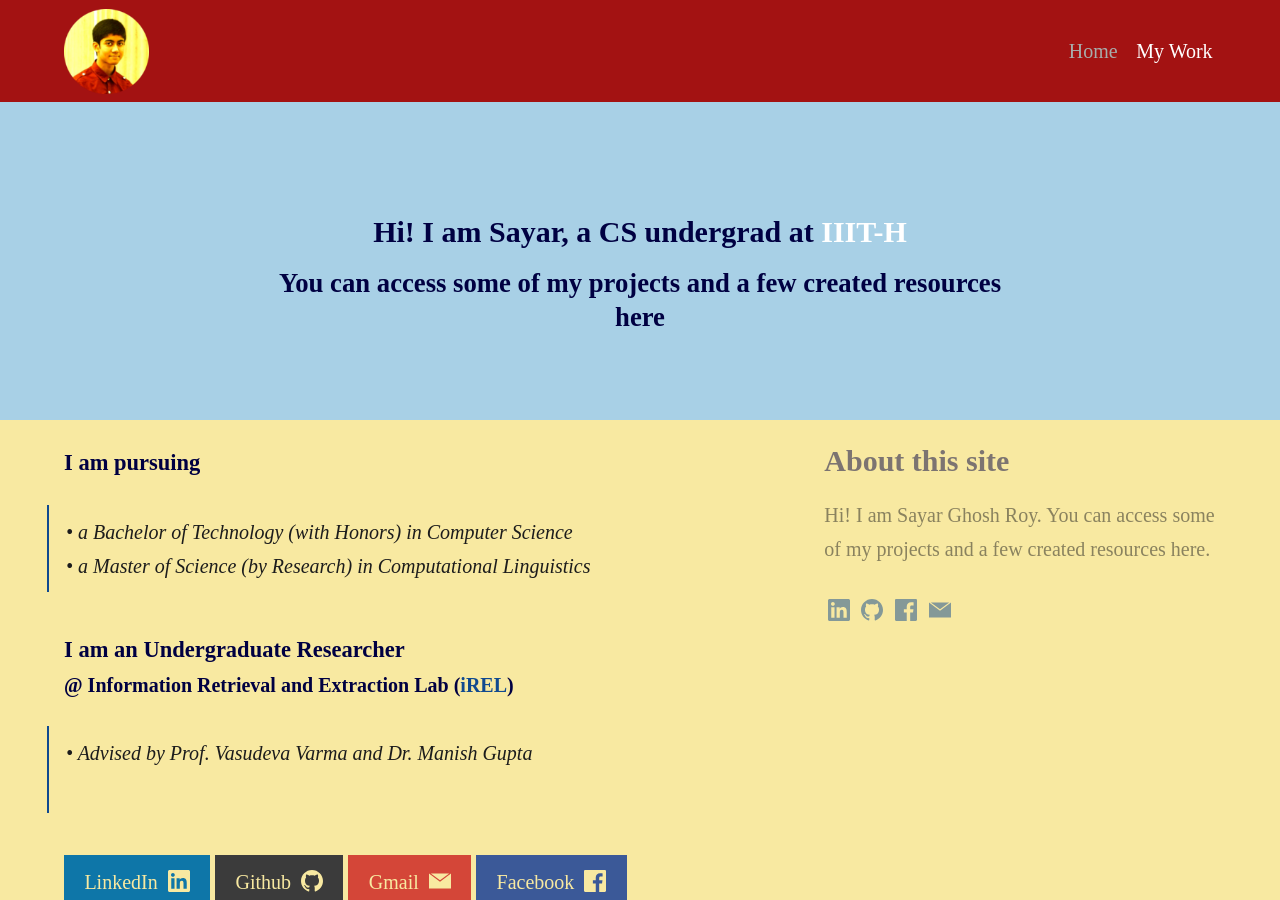
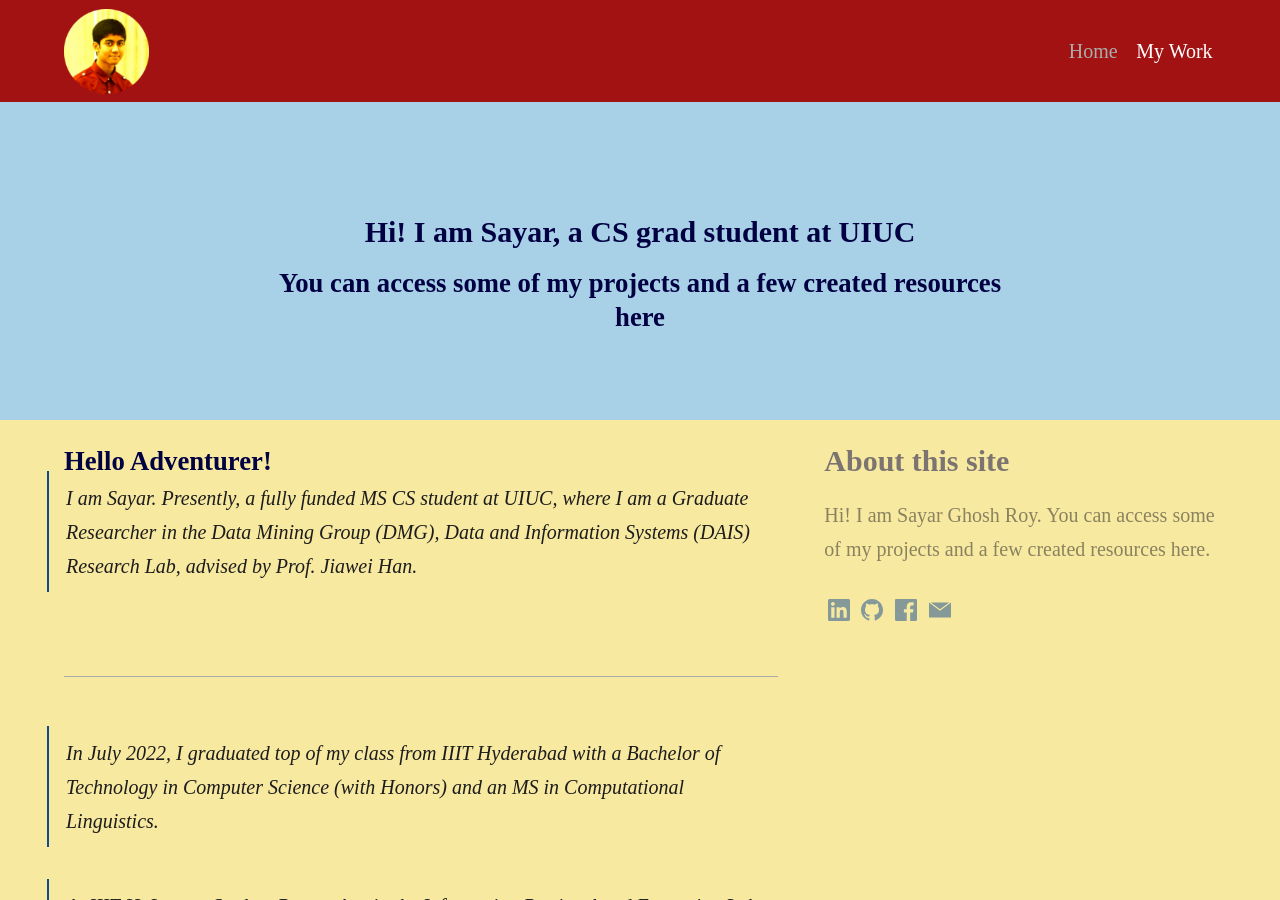
Before and after one commit to sayarghoshroy/sayarghoshroy.github.io, a Jekyll site: the page built from index.md, in a window 1280 px wide and 900 px high. Built offline with Jekyll 4.4.1, drawn with Linux system fonts in a browser that asks for light colours; some web fonts are replaced; some of the changed text lies outside the part shown.

Commit message:
Updated Information

```diff
--- a/index.md
+++ b/index.md
@@ -1,22 +1,31 @@
 ---
 title:
 feature_text: |
-  ### Hi! I am Sayar, a CS undergrad at [IIIT-H](https://www.iiit.ac.in/)
+  ### Hi! I am Sayar, a CS grad student at UIUC
   #### You can access some of my projects and a few created resources here
-excerpt: "Hi! I am Sayar, a CS undergrad at [IIIT-H](https://www.iiit.ac.in/). You can access some of my projects and a few created resources here."
+excerpt: "Hi! I am Sayar, a CS grad student at UIUC. You can access some of my projects and a few created resources here."
 layout: page
 aside: true
 ---
 
-##### I am pursuing <br><br>
+#### Hello Adventurer!
 
->  •  a Bachelor of Technology (with Honors) in Computer Science <br>
->  •  a Master of Science (by Research) in Computational Linguistics
+> I am Sayar. Presently, a fully funded MS CS student at UIUC, where I am a Graduate Researcher in the Data Mining Group (DMG), Data and Information Systems (DAIS) Research Lab, advised by Prof. Jiawei Han.
 
-##### I am an Undergraduate Researcher
+---
 
-###### @ Information Retrieval and Extraction Lab ([iREL](https://irel.iiit.ac.in/)) <br><br>
+> In July 2022, I graduated top of my class from IIIT Hyderabad with a Bachelor of Technology in Computer Science (with Honors) and an MS in Computational Linguistics.
 
->  •  Advised by Prof. Vasudeva Varma and Dr. Manish Gupta <br><br>
+> At IIIT-H, I was a Student Researcher in the Information Retrieval and Extraction Lab (iREL), Language Technologies Research Center (LTRC), where I was advised by Prof. Vasudeva Varma and Dr. Manish Gupta.
 
-{% include button.html text="LinkedIn" icon="linkedin" link="https://www.linkedin.com/in/sayarghoshroy/" color="#0e76a8" %}{% include button.html text="Github" icon="github" link="https://github.com/sayarghoshroy" color="#3b3b3b" %} {% include button.html text="Gmail" icon="email" link="mailto:sayar.1997@gmail.com" color="#d44638" %} {% include button.html text="Facebook" icon="facebook" link="https://facebook.com/Sayar.Ghosh.Roy" color="#3b5998" %}
+> I also worked part-time as an Applied Research Engineer with Apple, where I designed Machine Learning models to solve specific Natural Language Processing (NLP) & Information Extraction (IE) problems in the space of Apple Maps.
+
+---
+
+> I have diverse interests, both academic and otherwise & a notable appetite for knowledge. I love helping out as much as possible in any way I can.
+
+> I love Pandas.
+
+---
+
+{% include button.html text="LinkedIn" icon="linkedin" link="https://www.linkedin.com/in/sayarghoshroy/" color="#0e76a8" %}{% include button.html text="Github" icon="github" link="https://github.com/sayarghoshroy" color="#3b3b3b" %} {% include button.html text="Gmail" icon="email" link="mailto:sayar3@illinois.edu" color="#d44638" %} {% include button.html text="Facebook" icon="facebook" link="https://facebook.com/Sayar.Ghosh.Roy" color="#3b5998" %}
```
